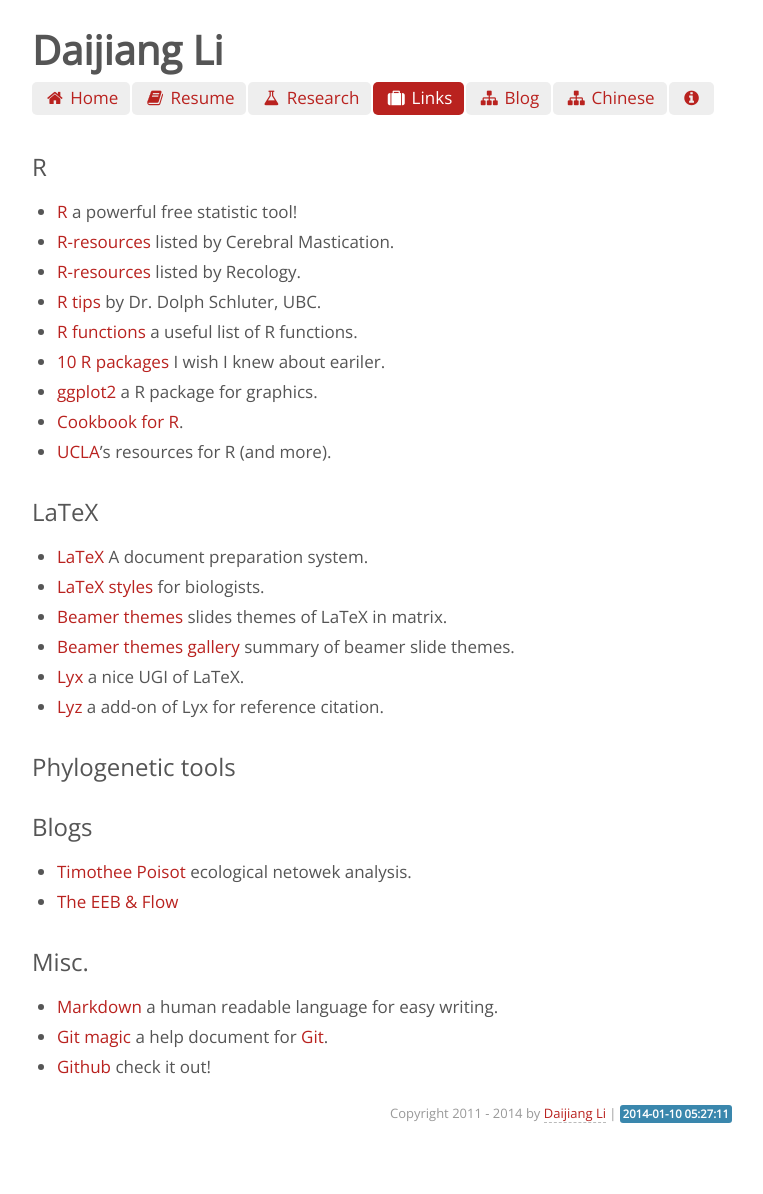
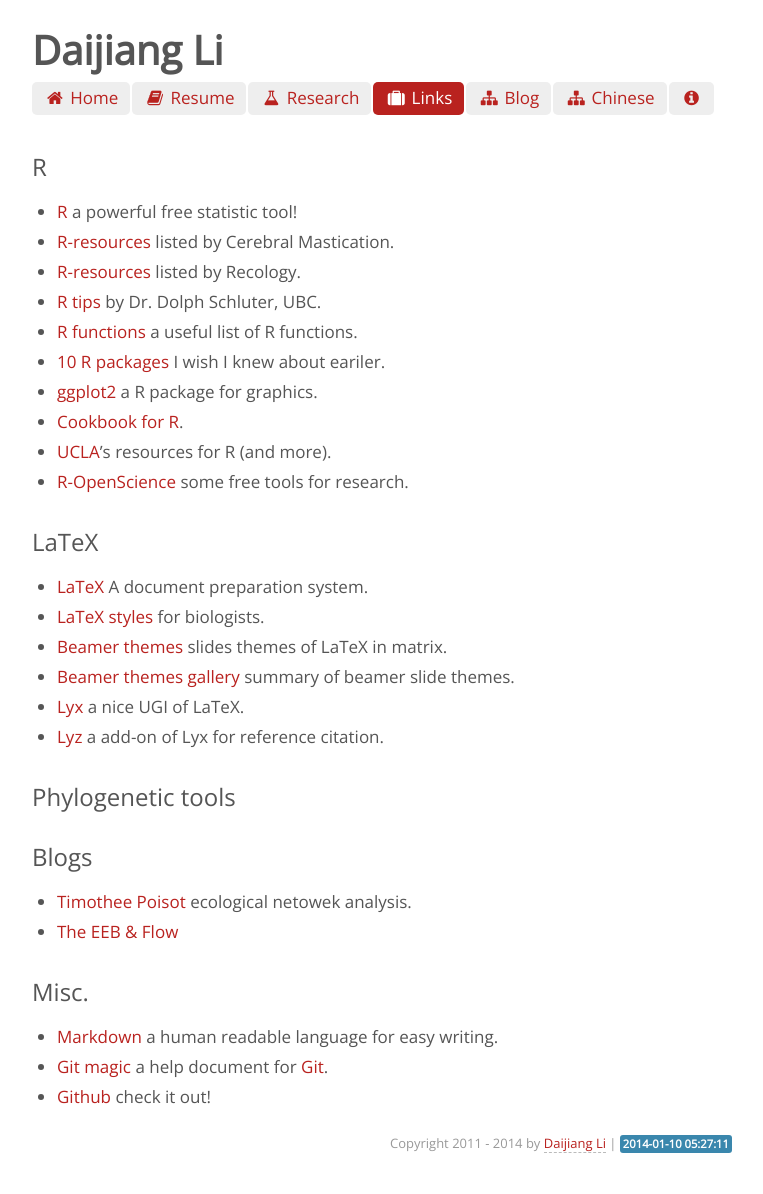
Before and after one commit to daijiang/Old-website, a Jekyll site: the page built from links.md, in a window 1280 px wide. Shown: the whole page, without its empty margins (258-1021 px from the left). Built offline with Jekyll 4.4.1, drawn with Linux system fonts in a browser that asks for light colours; Markdown is read by kramdown in place of the engine named in the settings; before the commit the page ends 1164 px from its top, so only the background shows below that.

Commit message:
update link.md for ropenscience

```diff
--- a/links.md
+++ b/links.md
@@ -27,6 +27,7 @@
 + [ggplot2](http://docs.ggplot2.org/current/) a R package for graphics.
 + [Cookbook for R](http://www.cookbook-r.com/).
 + [UCLA](http://www.ats.ucla.edu/stat/r/)'s resources for R (and more).
++ [R-OpenScience](http://ropensci.org/packages/index.html) some free tools for research.
 
 ## LaTeX
 + [LaTeX](http://www.latex-project.org/) A document preparation system.
```
